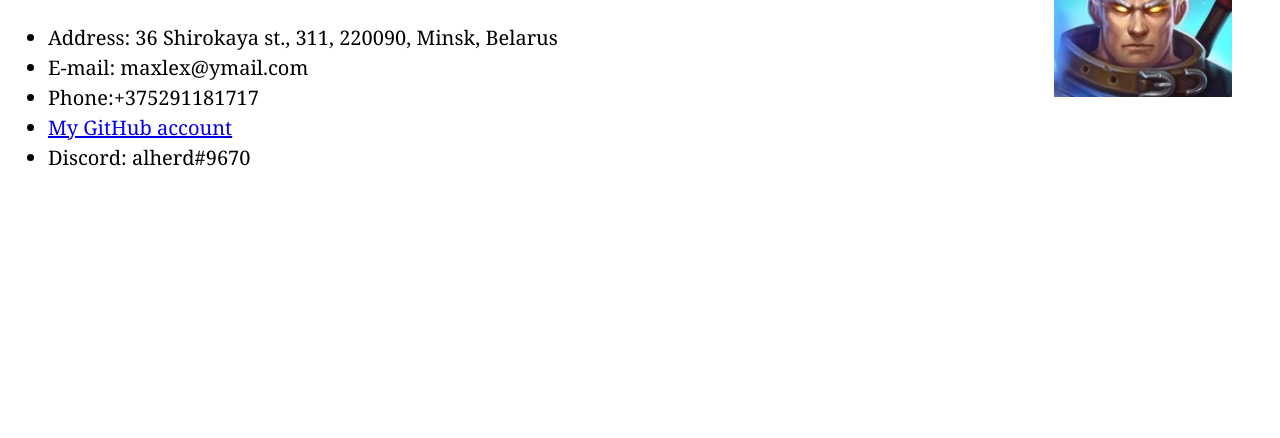
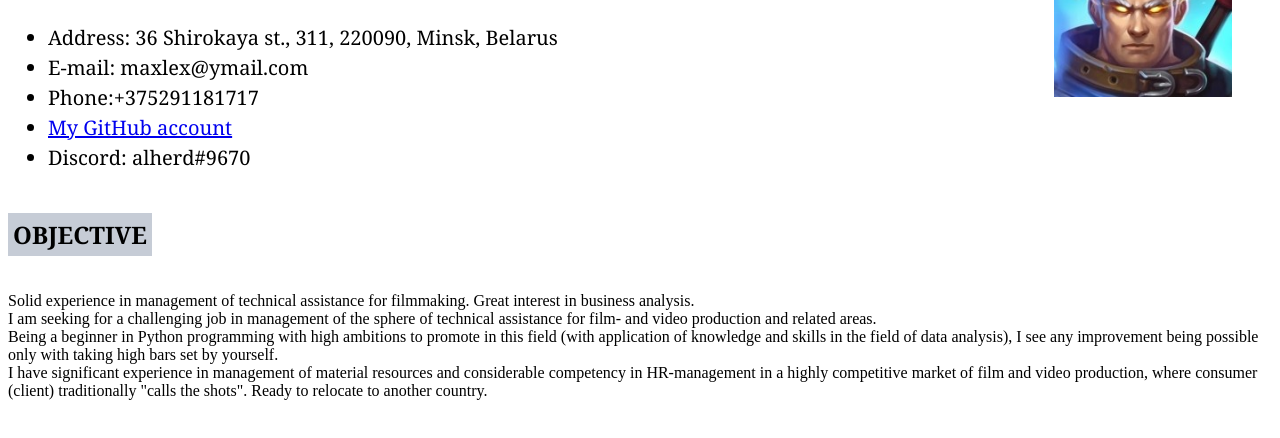
Before and after one commit to maxlex28/OLD-rsschool-cv-OLD, a plain HTML site: page index.html in a window 1280 px wide. Shown: the part 166-604 px from the top of the page. Drawn offline with Linux system fonts and the light colour scheme.

Commit message:
feat: add new info to index.html

```diff
--- a/index.html
+++ b/index.html
@@ -23,3 +23,15 @@
         <li>Discord: alherd#9670</li>
       </ul>
   </nav>
+  <main>
+  <section>
+    <h2>OBJECTIVE</h2>
+    <p class="pgContent" id="objectivesPg">
+      Solid experience in management of technical assistance for filmmaking. Great interest in business analysis.<br>
+      I am seeking for a challenging job in management of the sphere of technical assistance for film- and video production and related areas.<br>
+      Being a beginner in Python programming with high ambitions to promote in this field (with application of knowledge and skills in the field of data analysis),
+      I see any improvement being possible only with taking high bars set by yourself.<br>
+      I have significant experience in management of material resources and considerable competency in HR-management in a highly competitive market of film and video production,
+      where consumer (client) traditionally "calls the shots". Ready to relocate to another country.
+    </p>
+  </section>
```
